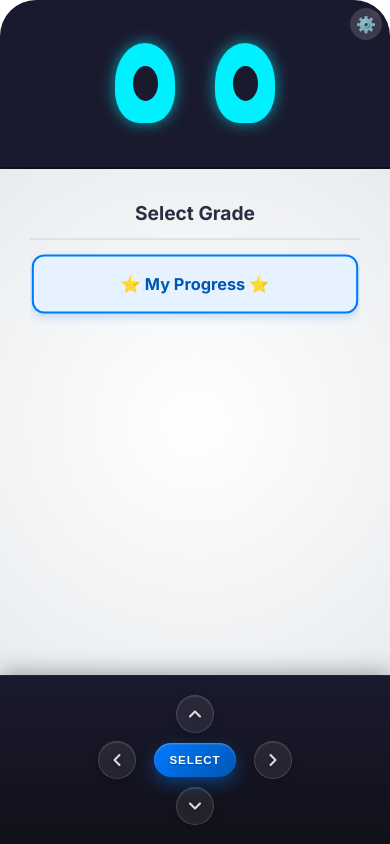
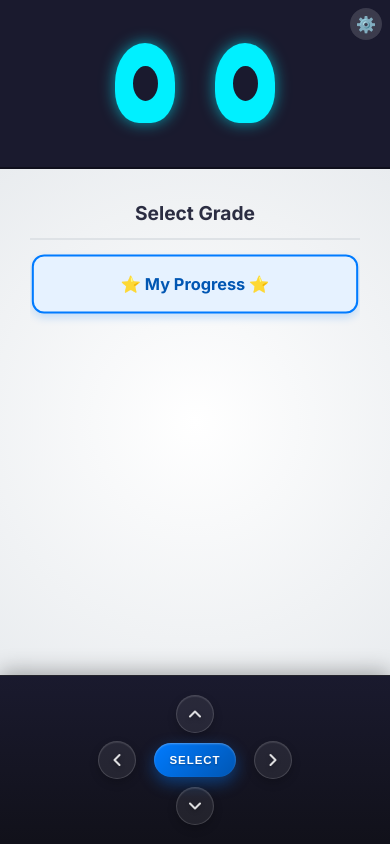
Before and after one commit to palliyalithabsheer-lang/robo-backend, a React (Vite) app: page / in a window 390 px wide. Built offline with nearby package versions, Linux system fonts and the light colour scheme; no server answers.

Commit message:
UI: Remove border-radius from EyeSection to fix visible curve on mobile

```diff
--- a/src/components/EyeSection.css
+++ b/src/components/EyeSection.css
@@ -9,7 +9,6 @@
   border-bottom: 2px solid #0f0f1c;
   overflow: hidden;
   position: relative;
-  border-radius: 36px 36px 0 0;
 }
 
 .eye {
```
